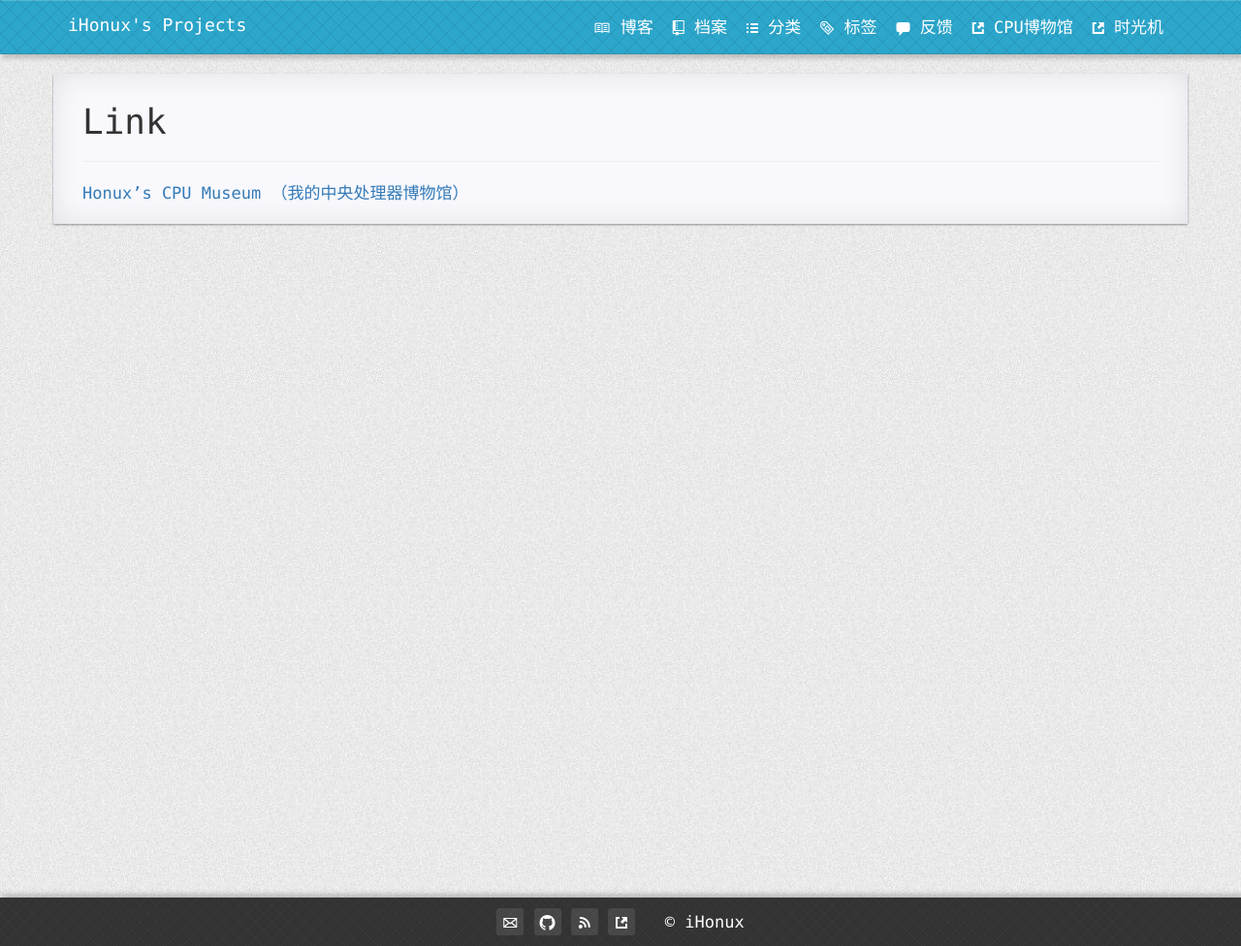
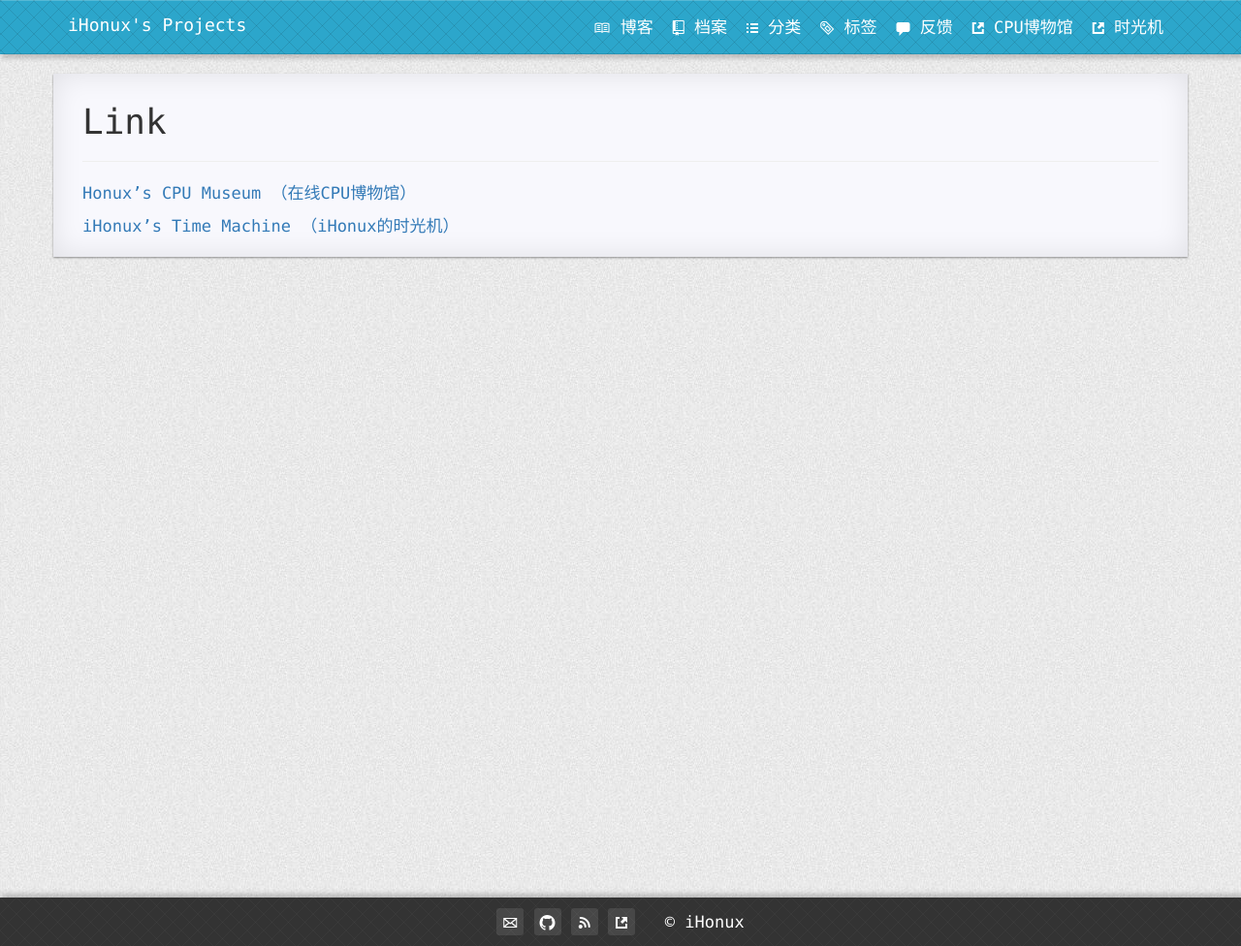
Before and after one commit to fxrj/fxrj.github.io, a Jekyll site: the page built from pages/6link-external.md, in a window 1280 px wide. Shown: the whole page at 97% size. Built offline with Jekyll 4.4.1, drawn with Linux system fonts in a browser that asks for light colours; nearby versions of some CDN libraries; comment, search, counter and statistics services are not loaded.

Commit message:
Update 6link-external.md

```diff
--- a/pages/6link-external.md
+++ b/pages/6link-external.md
@@ -6,4 +6,6 @@ icon: octicon-link-external
 isNavItem: false
 ---
 
-[Honux's CPU Museum （我的中央处理器博物馆）](https://mycpus.github.io)
+[Honux's CPU Museum （在线CPU博物馆）](https://cpu.ihonux.com/)
+
+[iHonux's Time Machine （iHonux的时光机）](https://past.ihonux.com/)
```
